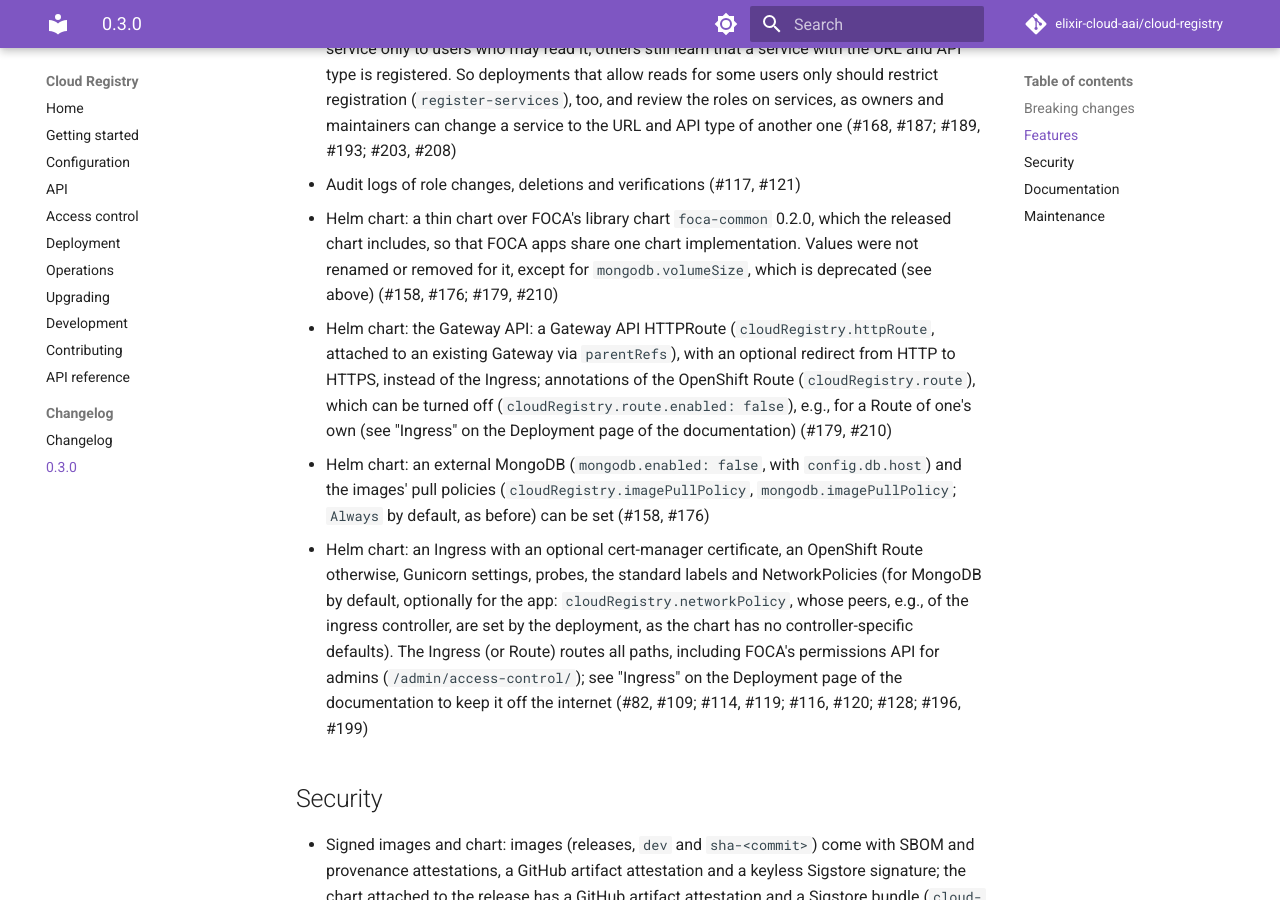
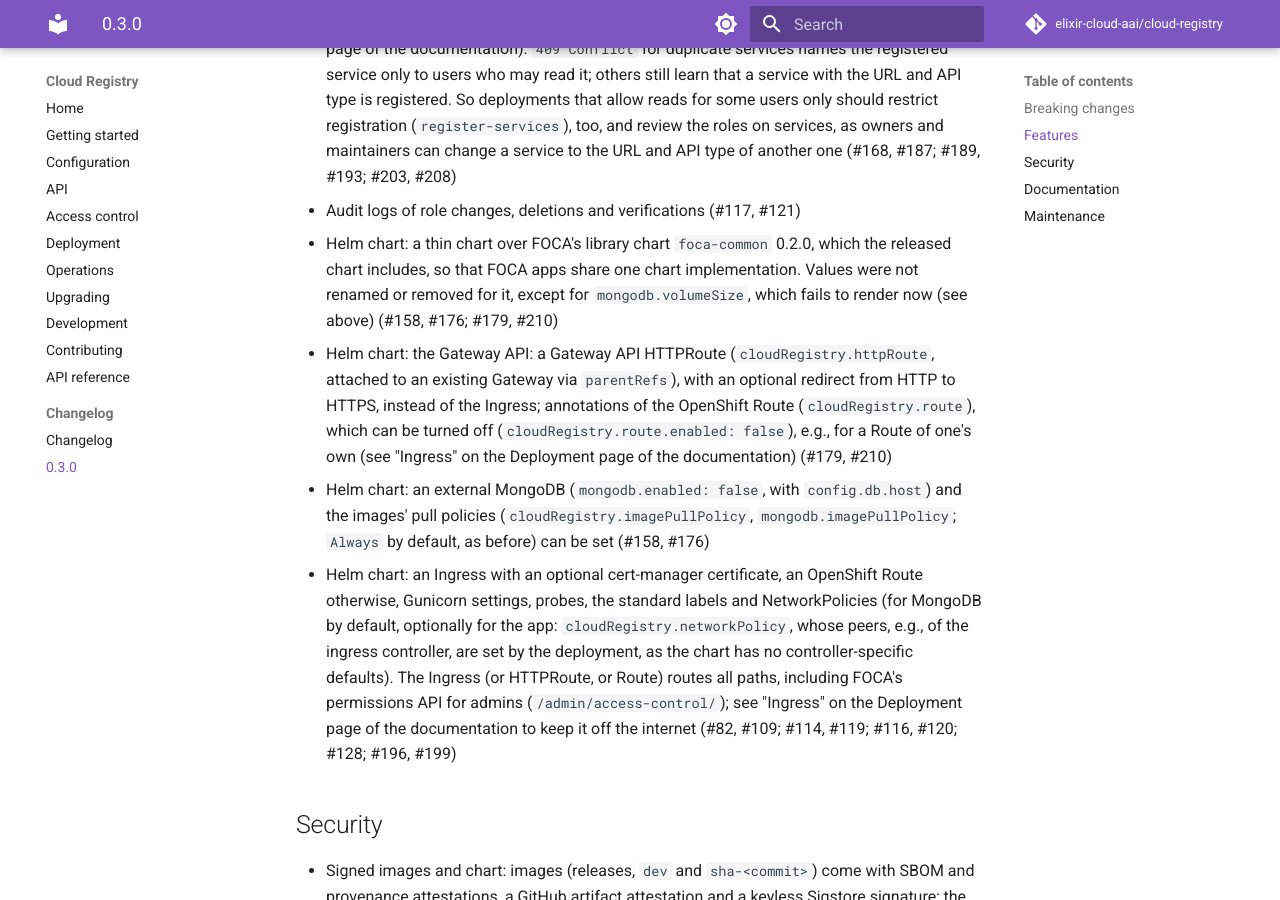
Before and after one commit to elixir-cloud-aai/cloud-registry, an MkDocs documentation site: the page built from docs/releases/0.3.0.md, in a window 1280 px wide and 900 px high, scrolled down 4947 px. Built offline with MkDocs 1.6.1 and Material for MkDocs 9.7.7, drawn with Linux system fonts in a browser that asks for light colours; comment, search, counter and statistics services are not loaded; some of the changed text lies outside the part shown.

Commit message:
docs: correct volumeSize and kept-claim notes
Address review findings: `mongodb.volumeSize` fails to render (the
chart's values set `mongodb.persistence.size`), so the docs say to
rename it; the claim is kept on disabling MongoDB only once a deployed
revision has annotated it, with the `kubectl annotate` workaround and
the rollback caveat; the HTTPRoute also exposes the permissions API;
the temporary Dependabot ignore of FOCA pins is added by hand. Add
tests of persistence without a claim, storage classes, HTTPRoute
annotations and filters and the redirect without parentRefs, and
rename the body-size tests after what they check.

Co-Authored-By: Claude Opus 5.5 <noreply@anthropic.com>

```diff
--- a/docs/releases/0.3.0.md
+++ b/docs/releases/0.3.0.md
@@ -79,9 +79,9 @@ details.
   `service_info.service` (its version comes from `service_info.package`);
   configs setting it in `custom.endpoints.service_info` are rejected (#127)
 - Configuration: the size limit of request bodies is FOCA's
-  `server.max_content_length` (Helm chart: `config.server.max_content_length`;
-  the chart sets no limit for ingress controllers, see "Helm chart" below);
-  configs setting
+  `server.max_content_length` (Helm chart:
+  `config.server.max_content_length`; the chart sets no limit for ingress
+  controllers, see "Helm chart" below); configs setting
   `custom.max_content_length`, as for images built from `dev` before the
   FOCA 0.15 upgrade, are rejected (#114, #119; #127)
 - Configuration: the identity provider is deployment configuration, without
@@ -153,9 +153,10 @@ details.
   patch, `config.api.specs.registry.patches`); see "Configuration" in
   `deployment/README.md` (#178, #184; #189, #193)
 - Helm chart: MongoDB's volume is set via `mongodb.persistence` (`size`,
-  `accessModes`, `storageClass`, `existingClaim`); `mongodb.volumeSize` still
-  sets the size, but is deprecated, and rendering fails if
-  `mongodb.persistence.size` is set, too. MongoDB's claim is kept when the
+  `accessModes`, `storageClass`, `existingClaim`) instead of
+  `mongodb.volumeSize` (as in the legacy charts), which is deprecated:
+  rendering fails while it is set, as the chart sets
+  `mongodb.persistence.size`, so rename it. MongoDB's claim is kept when the
   release is uninstalled or the claim is removed from it
   (`helm.sh/resource-policy: keep`, via `mongodb.persistence.resourcePolicy`):
   delete it by hand to remove the data (#158, #176; #179, #210)
@@ -222,8 +223,8 @@ details.
 - Helm chart: a thin chart over FOCA's library chart `foca-common` 0.2.0,
   which the released chart includes, so that FOCA apps share one chart
   implementation. Values were not renamed or removed for it, except for
-  `mongodb.volumeSize`, which is deprecated (see above) (#158, #176; #179,
-  #210)
+  `mongodb.volumeSize`, which fails to render now (see above) (#158, #176;
+  #179, #210)
 - Helm chart: the Gateway API: a Gateway API HTTPRoute
   (`cloudRegistry.httpRoute`, attached to an existing Gateway via
   `parentRefs`), with an optional redirect from HTTP to HTTPS, instead of the
@@ -236,14 +237,15 @@ details.
   (`cloudRegistry.imagePullPolicy`, `mongodb.imagePullPolicy`; `Always` by
   default, as before) can be set (#158, #176)
 - Helm chart: an Ingress with an optional cert-manager certificate, an
-  OpenShift Route otherwise, Gunicorn settings, probes, the standard labels and NetworkPolicies (for
-  MongoDB by default, optionally for the app: `cloudRegistry.networkPolicy`,
-  whose peers, e.g., of the ingress controller, are set by the deployment, as
-  the chart has no controller-specific defaults).
-  The Ingress (or Route) routes all paths, including FOCA's permissions API
-  for admins (`/admin/access-control/`); see "Ingress" on the Deployment
-  page of the documentation to keep it off the internet (#82, #109; #114,
-  #119; #116, #120; #128; #196, #199)
+  OpenShift Route otherwise, Gunicorn settings, probes, the standard labels
+  and NetworkPolicies (for MongoDB by default, optionally for the app:
+  `cloudRegistry.networkPolicy`, whose peers, e.g., of the ingress
+  controller, are set by the deployment, as the chart has no
+  controller-specific defaults). The Ingress (or HTTPRoute, or Route)
+  routes all paths, including FOCA's permissions API for admins
+  (`/admin/access-control/`); see "Ingress" on the Deployment page of the
+  documentation to keep it off the internet (#82, #109; #114, #119; #116,
+  #120; #128; #196, #199)
 
 ## Security
 
```
Also changed, not shown: deployment/README.md (+28 -16 lines), docs/configuration.md (+1 -1 lines), docs/development.md (+3 -1 lines), docs/upgrading.md (+2 -1 lines), 2 other files.
